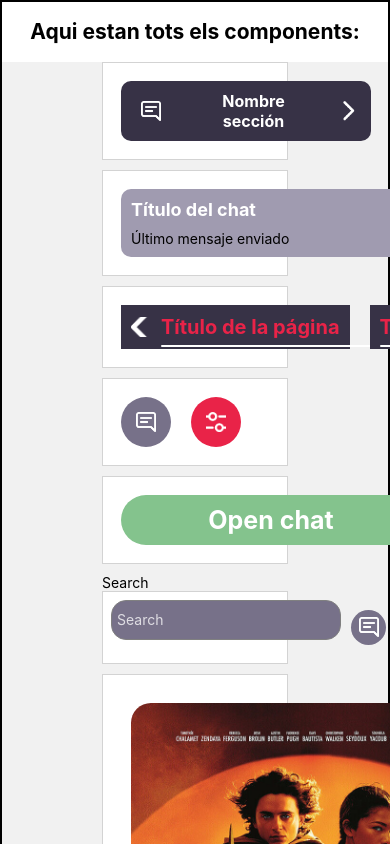
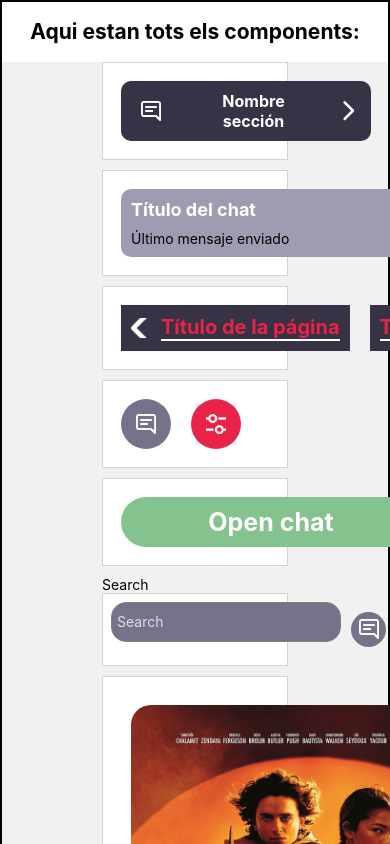
Before and after one commit to victoriamorera14/movie-talk, a React Native app: screen / in a window 390 px wide. Built offline with nearby package versions, Linux system fonts and the light colour scheme.

Commit message:
titulo update

```diff
--- a/components/Titulo.js
+++ b/components/Titulo.js
@@ -7,7 +7,7 @@ export default function Titulo({ text, showIcon }) {
       {showIcon && <Image source={require("../assets/backIcon.png")} style={styles.icon} />}
       <View style={[styles.textContainer, showIcon && { marginLeft: 10 }]}>
         <Text style={styles.titleText}>{text}</Text>
-        <View style={styles.line}></View>
+        {/*<View style={styles.line}></View>*/}
       </View>
     </View>
   );
@@ -18,27 +18,34 @@ const styles = StyleSheet.create({
     flexDirection: "row",
     alignItems: "center",
     padding: 10,
-    margin:10
+    margin: 10,
+    width: "auto",
+
   },
   textContainer: {
     flex: 1,
     alignContent: "left",
-    justifyContent: "center" //No consigo que el texto se centre con la linea
+    justifyContent: "center", //No consigo que el texto se centre con la linea
+    borderBottomColor: 'white',
+    borderBottomWidth: 2,
   },
   titleText: {
     color: "#E92348",
     fontSize: 20,
     fontWeight: "bold",
   },
-
+/*
   line: {
     position: "absolute",
     top: "30px",
-    width:280,
+    paddingLeft:5,
+    paddingRight:5,
+    width:"auto",
     borderBottomWidth: 2,
     borderBottomColor: "white",
     borderRadius: 5,
   },
+  */
   icon: {
     height: "20px",
     padding: 10,
```
